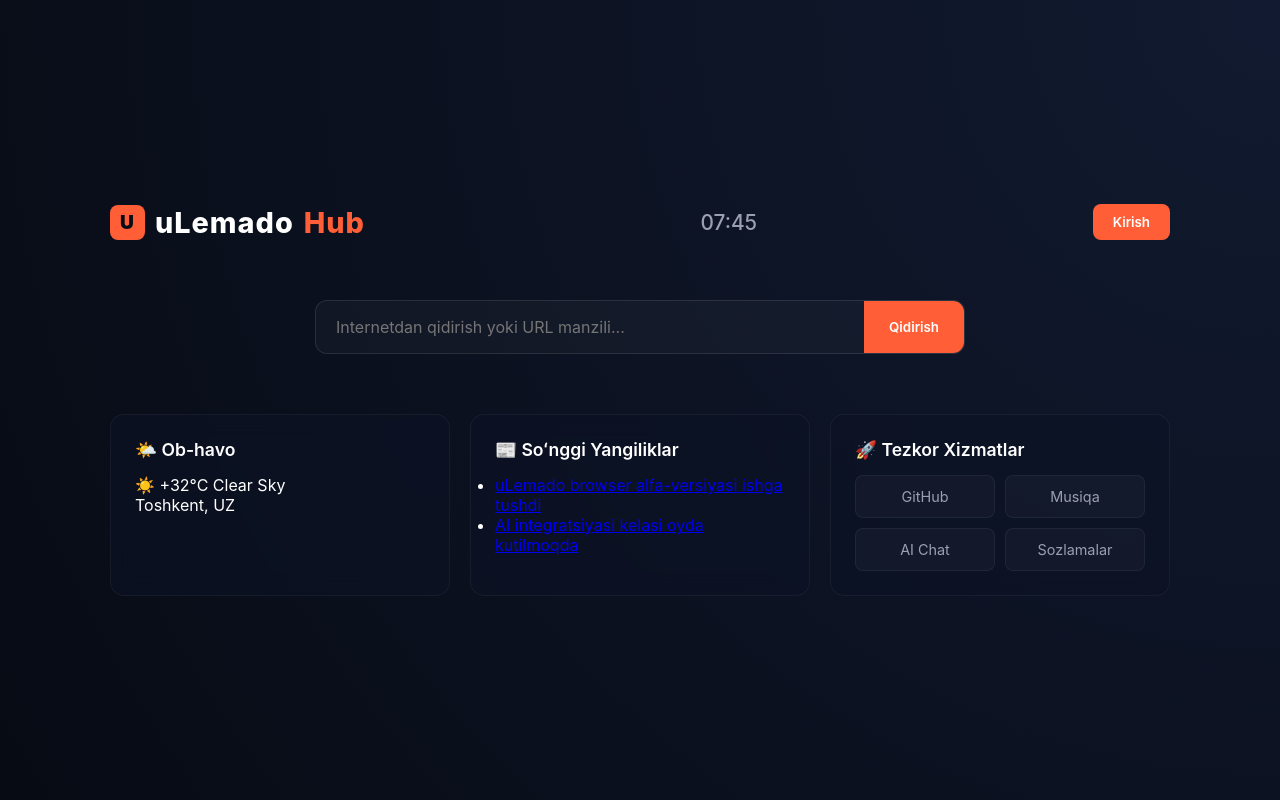
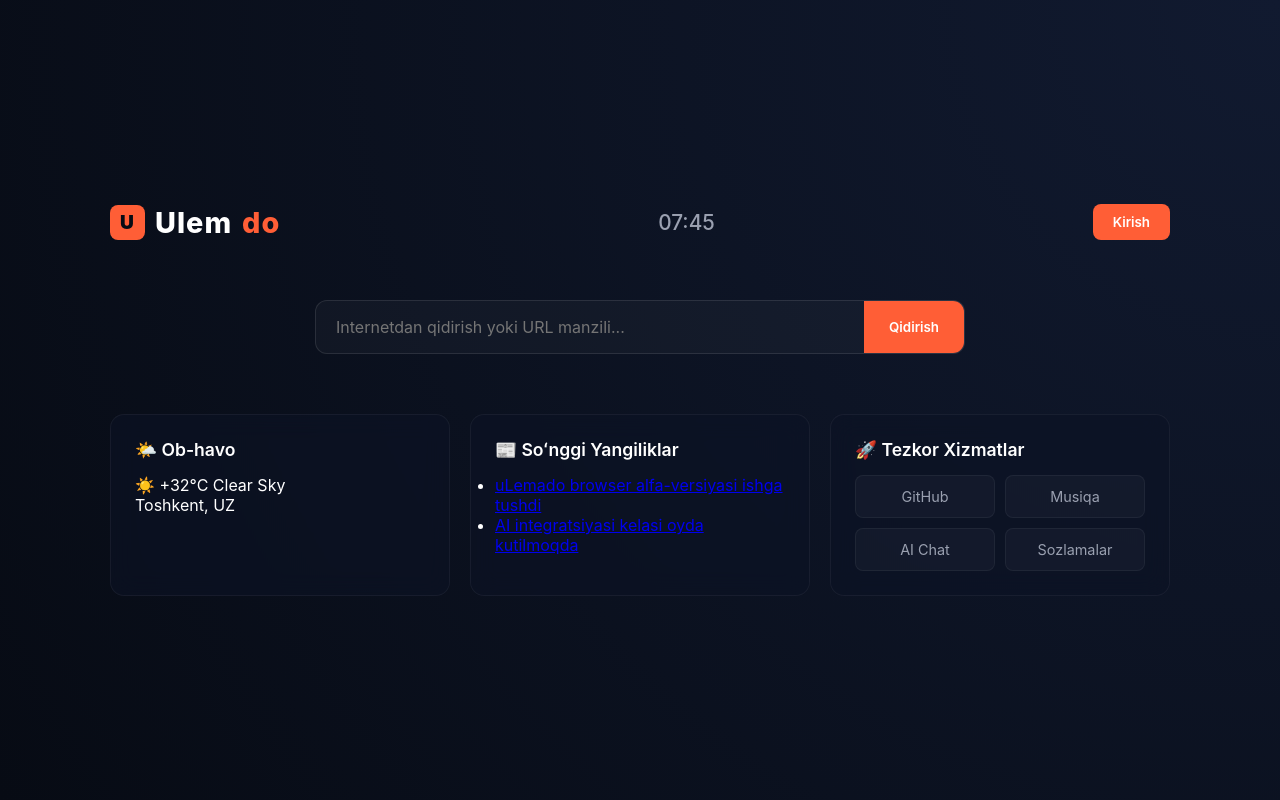
Before and after one commit to lemado-official/lemado-online-shop-netlify, a plain HTML site: page index.html in a window 1280 px wide. Drawn offline with Linux system fonts and the light colour scheme.

Commit message:
Update index.html

```diff
--- a/index.html
+++ b/index.html
@@ -10,7 +10,7 @@
 
     <div class="portal-container">
         <header class="portal-header">
-            <h1 class="brand-logo">uLemado <span>Hub</span></h1>
+            <h1 class="brand-logo">Ulem<span>do</span></h1>
             <div id="digital-clock" class="widget-clock">00:00:00</div>
 
             <div class="auth-section">
```
